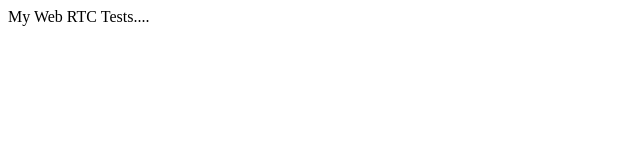
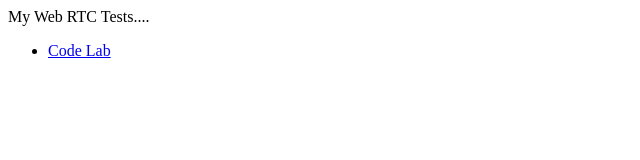
Before and after one commit to munjal-gc/webrtc, a plain HTML site: page index.html in a window 1280 px wide. Shown: the full height of the page, 0-640 px from the left. Drawn offline with Linux system fonts and the light colour scheme.

Commit message:
Added code lab link

```diff
--- a/index.html
+++ b/index.html
@@ -1,5 +1,8 @@
 <html>
 <body>
-My Web RTC Tests....
+My Web RTC Tests.... <br/>
+<ul>
+	<li> <a href="codelab/">Code Lab</a></li>
+</ul>
 </body>
 </html>
```
